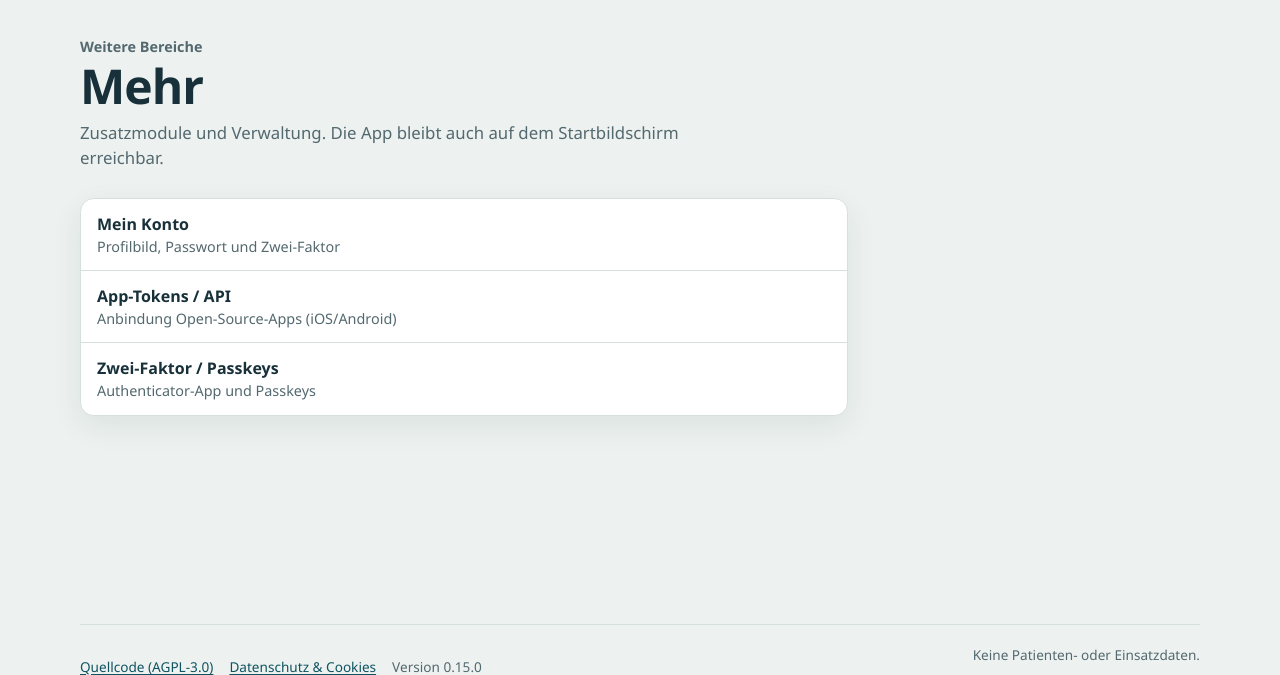
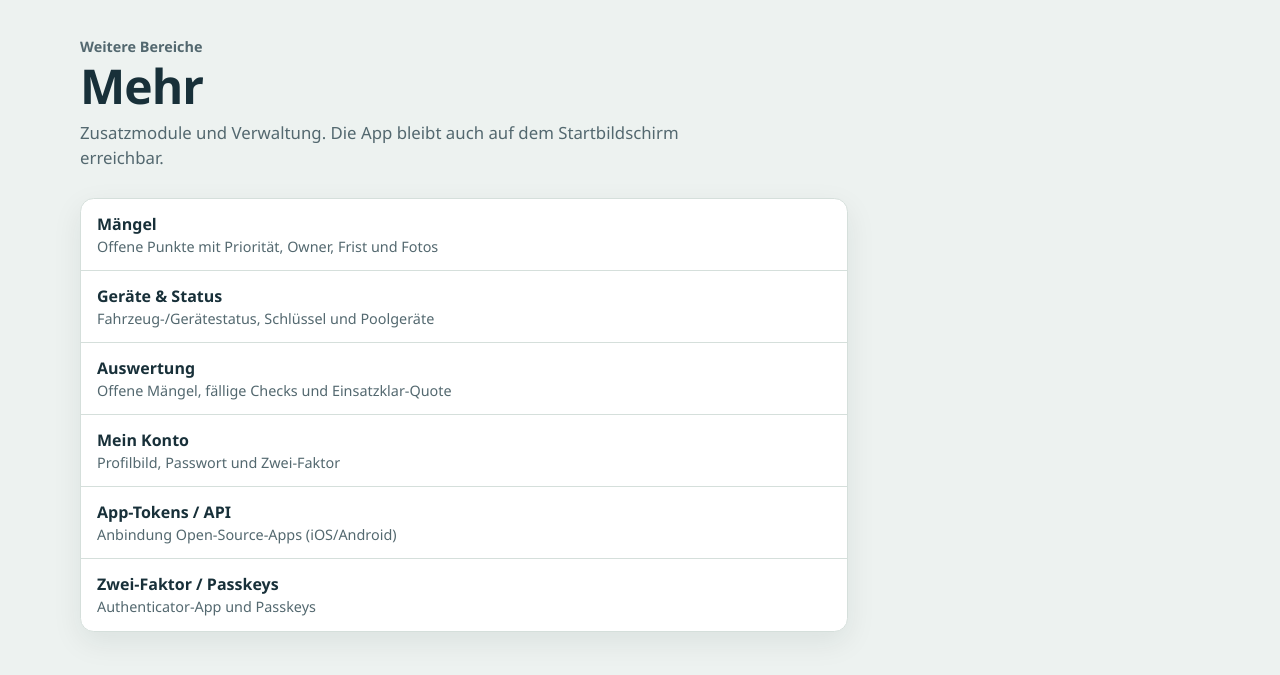
Before and after one commit to darkspike1988/Rettungswache-Wachbuch, a Django app: page /mehr/ in a window 1280 px wide. Shown: the part 65-740 px from the top of the page. Run offline with Django 5.2, Linux system fonts and the light colour scheme; parts of the project's set-up code (start-up, migrations or seed data) failed here and were passed over.

Commit message:
feat(web): surface wachalltag modules under More

```diff
--- a/templates/core/more.html
+++ b/templates/core/more.html
@@ -7,11 +7,14 @@
   <p class="lead">Zusatzmodule und Verwaltung. Die App bleibt auch auf dem Startbildschirm erreichbar.</p>
 </header>
 <nav class="more-list" aria-label="Weitere Bereiche">
+  <a href="{% url 'defects_web' %}"><strong>Mängel</strong><span>Offene Punkte mit Priorität, Owner, Frist und Fotos</span></a>
+  <a href="{% url 'assets_inventory_web' %}"><strong>Geräte &amp; Status</strong><span>Fahrzeug-/Gerätestatus, Schlüssel und Poolgeräte</span></a>
+  <a href="{% url 'wachalltag_reports_web' %}"><strong>Auswertung</strong><span>Offene Mängel, fällige Checks und Einsatzklar-Quote</span></a>
   {% if current_membership.station.tasks_enabled %}<a href="{% url 'tasks_today' %}"><strong>Tagesaufgaben</strong><span>Grüne Routine, gelbe Wochentage, blaue Zusatzpunkte</span></a>{% endif %}
   {% if current_membership.station.birthdays_enabled %}<a href="{% url 'birthdays' %}"><strong>Geburtstage</strong><span>Freiwillige Teamtermine</span></a>{% endif %}
   {% if current_membership.station.coffee_enabled %}<a href="{% url 'coffee' %}"><strong>Kaffeekasse</strong><span>Saldo und Buchungen</span></a>{% endif %}
   {% if current_membership.station.feeds_enabled %}<a href="{% url 'feeds' %}"><strong>Meldungen &amp; Verkehr</strong><span>Konfigurierte offizielle Quellen</span></a>{% endif %}
-  {% if current_membership.station.checklists_enabled %}<a href="{% url 'checklists' %}"><strong>Checklisten</strong><span>Wiederkehrende Prüfungen</span></a>{% endif %}
+  {% if current_membership.station.checklists_enabled %}<a href="{% url 'checklists' %}"><strong>Checklisten</strong><span>Wiederkehrende Prüfungen</span></a><a href="{% url 'checklist_schedules_web' %}"><strong>Prüfintervalle</strong><span>Fälligkeiten täglich, wöchentlich oder monatlich</span></a>{% endif %}
   {% if current_membership.station.chat_enabled %}<a href="{% url 'chat' %}"><strong>Wachenchat</strong><span>Wache · Privat · Post (E2EE)</span></a><a href="{% url 'crypto_setup' %}"><strong>Chat-Schlüssel</strong><span>Ende-zu-Ende-Verschlüsselung</span></a>{% endif %}
   <a href="{% url 'account_home' %}"><strong>Mein Konto</strong><span>Profilbild, Passwort und Zwei-Faktor</span></a>
   <a href="{% url 'api_tokens_manage' %}"><strong>App-Tokens / API</strong><span>Anbindung Open-Source-Apps (iOS/Android)</span></a>
```
